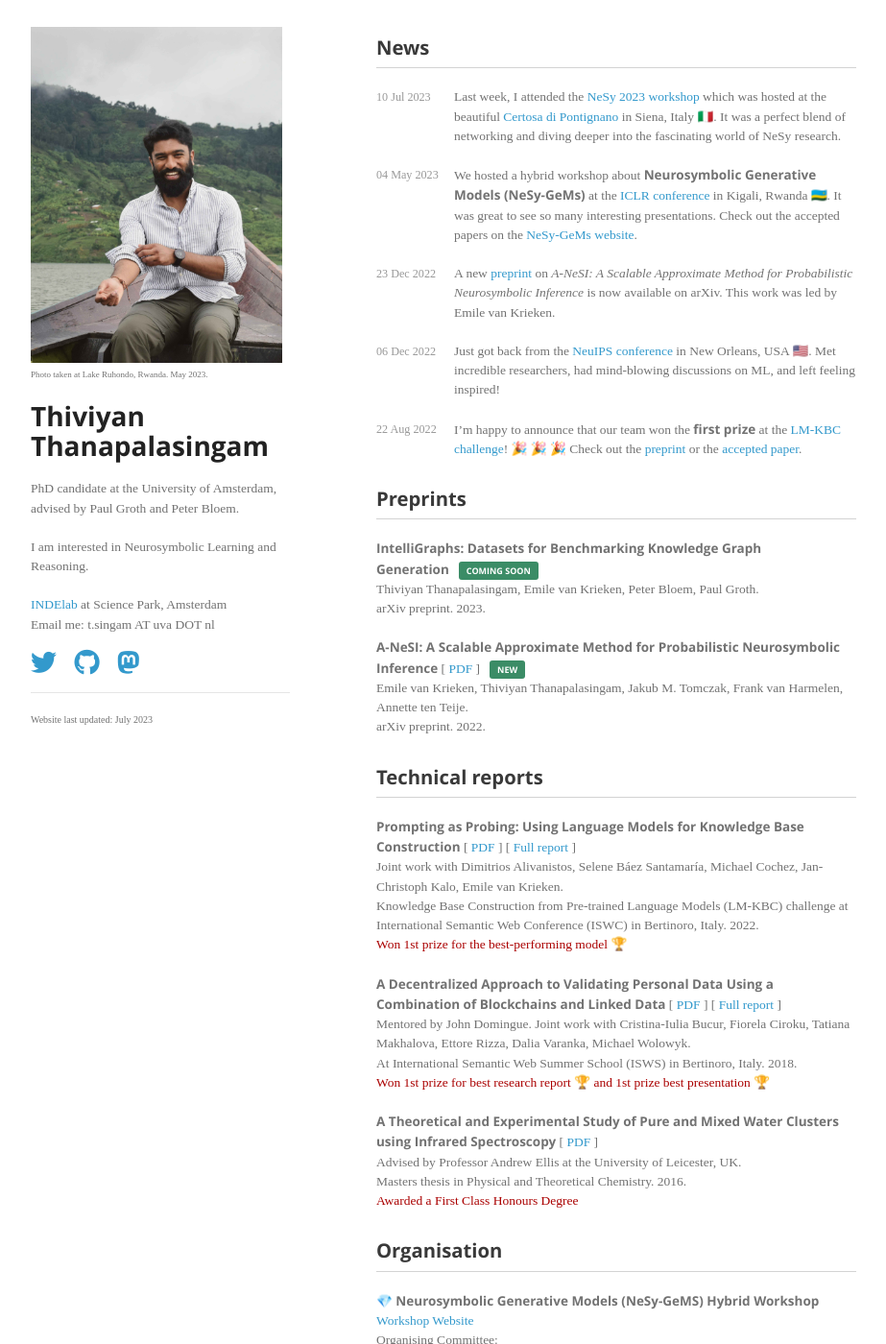
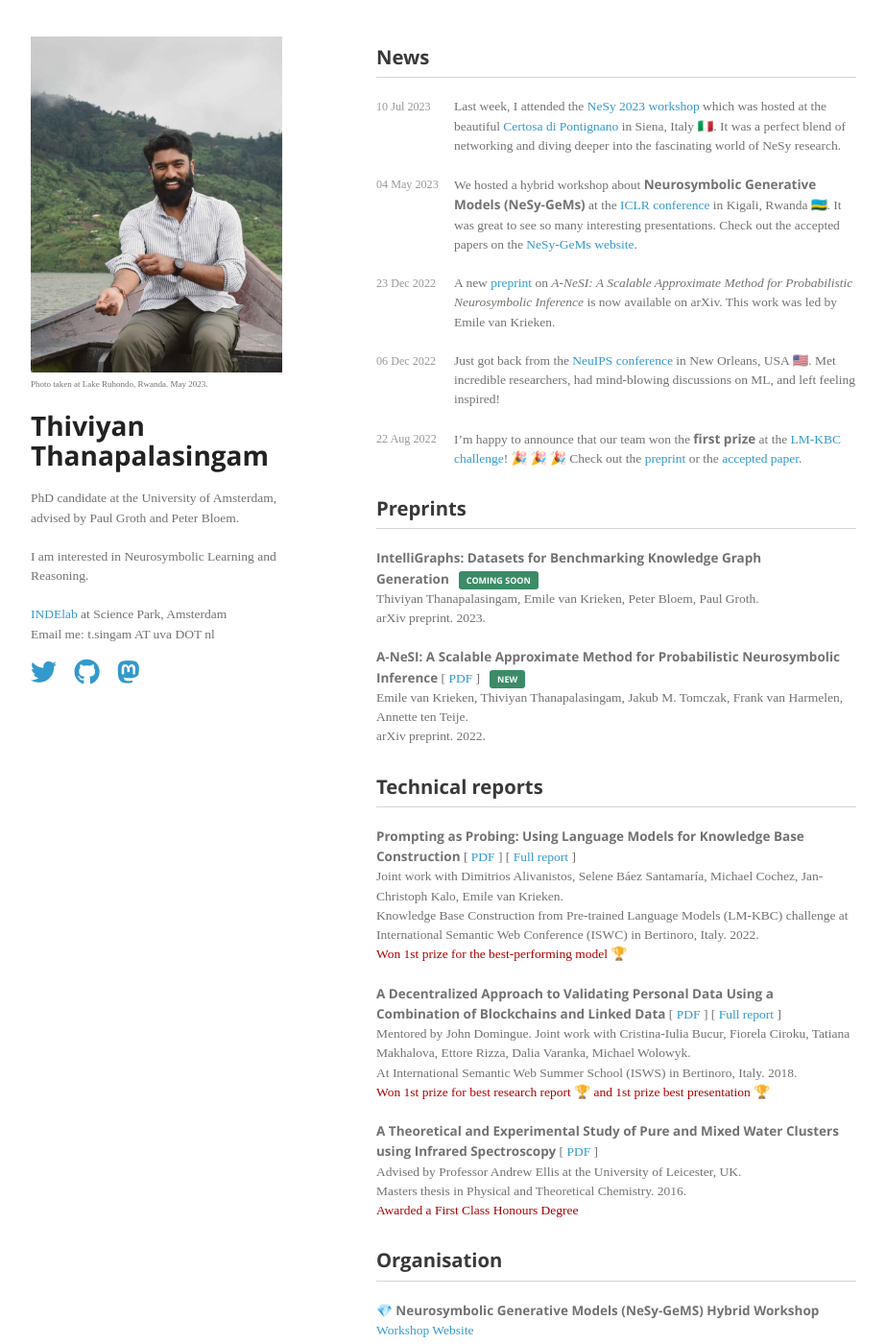
Before and after one commit to thiviyanT/website, a Jekyll site: the page built from index.html, in a window 1280 px wide and 1400 px high. Shown: the whole window at 96% size, without its empty margins (178-1101 px from the left). Built offline with Jekyll 4.4.1, drawn with Linux system fonts in a browser that asks for light colours; nearby versions of some CDN libraries; some web fonts are replaced; the list of posts is cut into pages by our own code; a style sheet for code colours, icons or effects is not loaded.

Commit message:
Fix formatting

```diff
--- /dev/null
+++ b/_includes/footer.html
@@ -0,0 +1 @@
+<p style="margin:10px 0;font-size: 10px;">Website last updated: July 2023</p>
--- a/_includes/header.html
+++ b/_includes/header.html
@@ -19,7 +19,4 @@
         <a href="https://orcid.org/0000-0002-0170-9105"><i class="ai ai-orcid ai-2x"></i></a>
     </span>
 
-    <hr style="margin: 20px 0;">
-    <p style="margin:10px 0;font-size: 10px;">Website last updated: July 2023</p>
-
 </header>
--- a/assets/css/style.css
+++ b/assets/css/style.css
@@ -243,6 +243,7 @@
 }
 
 footer {
+  background: white;
   width:270px;
   float:left;
   position:fixed;
@@ -269,7 +270,7 @@
 
   section {
     border:1px solid #e5e5e5;
-    border-width:1px 0;
+    border-width:0 0 1px 0;
     padding:20px 0;
     margin:20px 0 20px;
   }
--- a/index.html
+++ b/index.html
@@ -162,3 +162,4 @@
     {%- endif -%}
 
 </section>
+{% include footer.html %}
```
